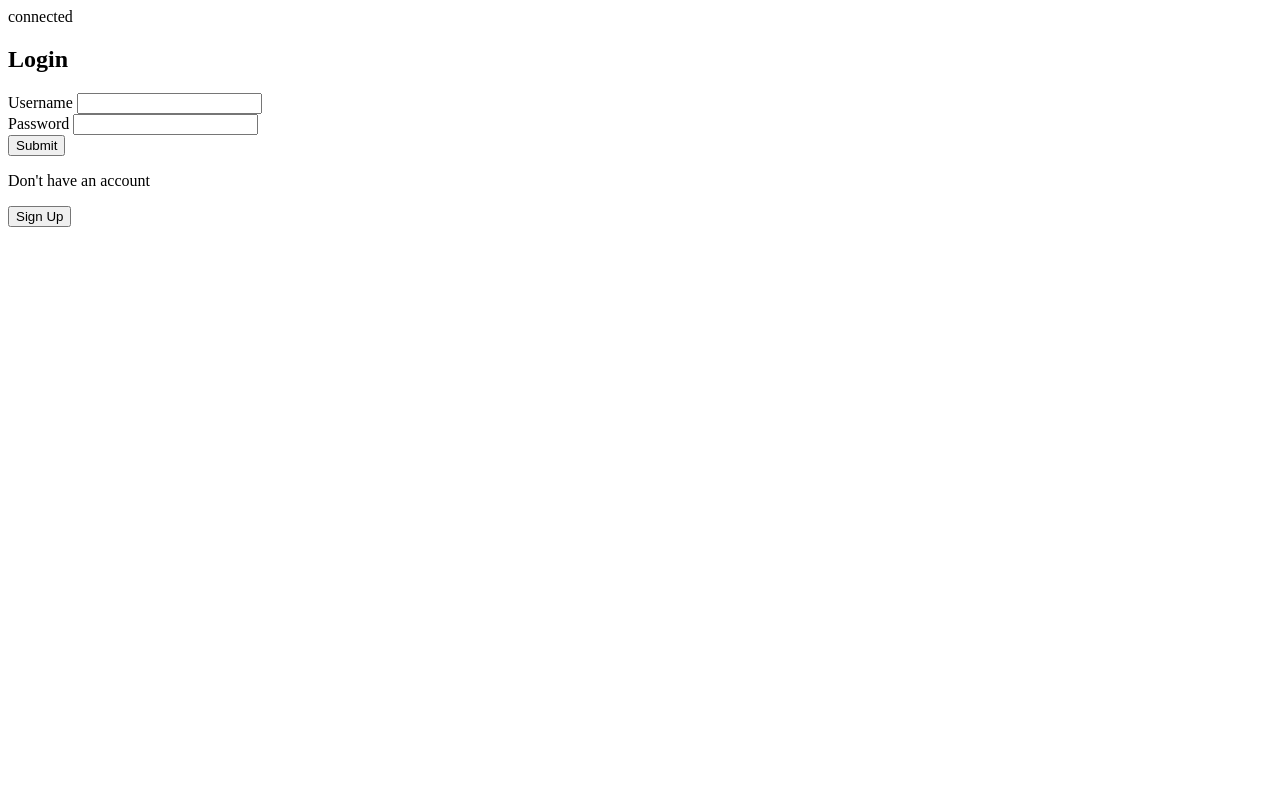
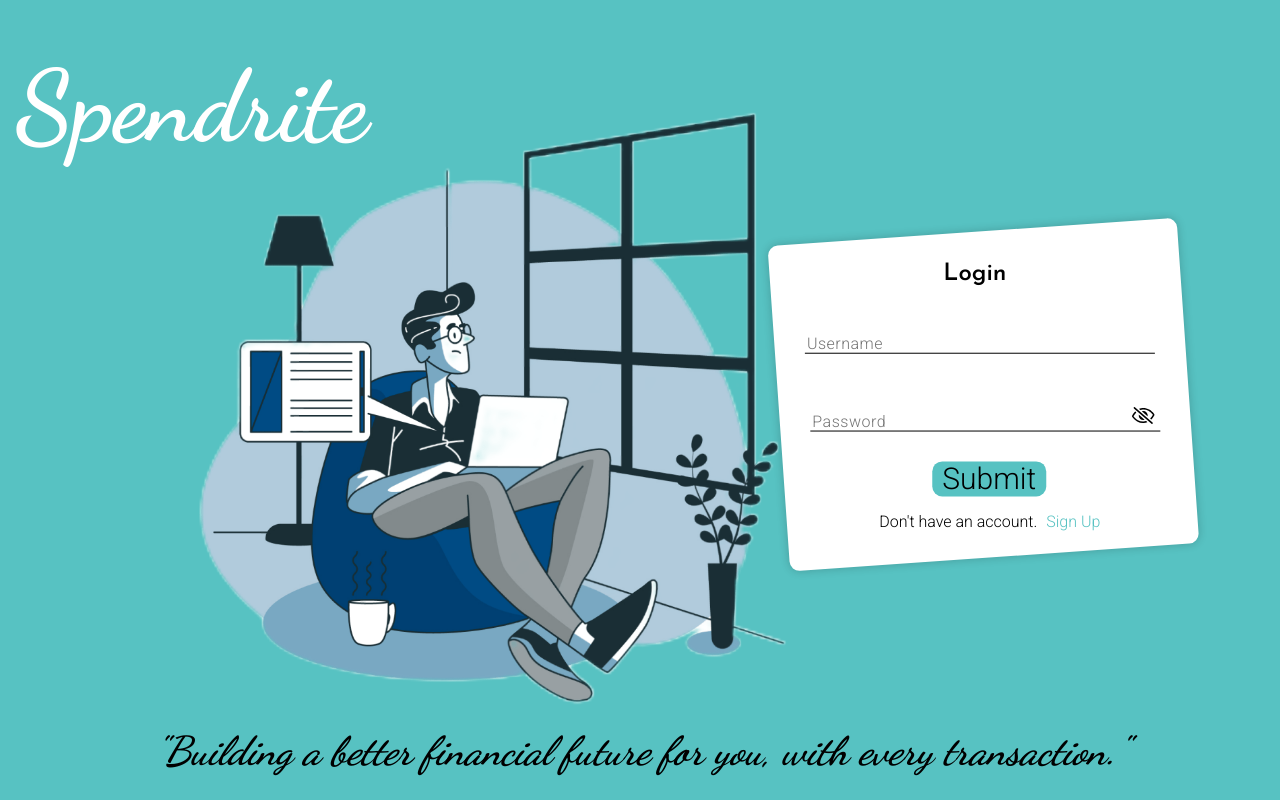
Before and after one commit to Sudip-khadka/spendrite, a PHP site: page /login.php in a window 1280 px wide. Run offline with PHP 8.4, Linux system fonts and the light colour scheme.

Commit message:
Added css for login and signup page and added show and hide feature for password

```diff
--- a/login.php
+++ b/login.php
@@ -34,19 +34,58 @@
     <meta charset="UTF-8">
     <meta name="viewport" content="width=device-width, initial-scale=1.0">
     <title>Login</title>
+    <link rel="stylesheet" href="signup.css">
+    <link rel="preconnect" href="https://fonts.googleapis.com">
+<link rel="preconnect" href="https://fonts.gstatic.com" crossorigin>
+<link href="https://fonts.googleapis.com/css2?family=Dancing+Script:wght@700&family=Josefin+Sans:wght@600&family=Roboto:wght@300&display=swap" rel="stylesheet">
+<script type="module" src="https://unpkg.com/ionicons@7.1.0/dist/ionicons/ionicons.esm.js"></script>
+<script nomodule src="https://unpkg.com/ionicons@7.1.0/dist/ionicons/ionicons.js"></script>
+<script>
+        document.addEventListener('DOMContentLoaded', function() {
+            const passwordInput = document.getElementById('password');
+            const eyeIcon = document.querySelector('ion-icon[name="eye-off-outline"]');
+
+            eyeIcon.addEventListener('click', function() {
+                if (passwordInput.type === 'password') {
+                    passwordInput.type = 'text';
+                    eyeIcon.setAttribute('name', 'eye-outline');
+                } else {
+                    passwordInput.type = 'password';
+                    eyeIcon.setAttribute('name', 'eye-off-outline');
+                }
+            });
+
+            // Hide the second eye icon initially
+            const eyeIconOutline = document.querySelector('ion-icon[name="eye-outline"]');
+            eyeIconOutline.style.display = 'none';
+
+            // Show the second eye icon when the password input is focused
+            passwordInput.addEventListener('focus', function() {
+                eyeIconOutline.style.display = 'block';
+            });
+
+            // Hide the second eye icon when the password input loses focus
+            passwordInput.addEventListener('blur', function() {
+                eyeIconOutline.style.display = 'none';
+            });
+        });
+    </script>
 </head>
 <body>
+<h1 class="header"><b>Spendrite</b></h1>
+<img src="images/signup.png" alt="Signup Image">
+<div class="login form-container">
+    <form action="login.php" method="post">
     <h2>Login</h2>
-    <form action="login.php" method="post">
-        <label for="username">Username</label>
-        <input type="text" name="username" id="username" required><br>
+        <input type="text" name="username" id="username" placeholder="Username"><br>
+        <input type="password" name="password" id="password" placeholder="Password"><br>
+        <ion-icon name="eye-off-outline"></ion-icon>
+        <button type="submit" name="submit">Submit</button>
+        <p>Don't have an account. <span><a href="signup.php">Sign Up</a></span></p>
 
-        <label for="password">Password</label>
-        <input type="password" name="password" id="password" required><br>
+    </form>
+</div>
+<p class="footer"><i>"Building a better financial future for you, with every transaction."</i></p>
 
-        <button type="submit" name="submit">Submit</button>
-    </form>
-    <p>Don't have an account</p>
-<a href="signup.php"><button>Sign Up</button></a>
 </body>
 </html>
--- /dev/null
+++ b/signup.css
@@ -0,0 +1,122 @@
+
+body {
+    background-color: #57C2C2;
+    display: flex;
+    justify-content: center;
+    align-items: center;
+    height: 100vh;
+    margin: 0;
+}
+
+.form-container {
+    font-family: 'Roboto', sans-serif;
+    top: -30px;
+    position: relative;
+    left: 300px; /* Adjust the left distance to move the form to the right */
+    transform-origin: top center; /* Set the transformation origin to the top center */
+    transform: rotate(-4deg); /* Rotate the form container slightly to the left */
+    background-color: #fff;
+    padding: 10px 30px;
+    border-radius: 10px;
+    text-align: center;
+    box-shadow: 0px 0px 10px rgba(0, 0, 0, 0.2);
+    max-width: 350px; /* Adjust the maximum width of the form */
+    width: 100%; /* Make the form container take the full available width */
+    margin-top: 50px; /* Adjust the top margin to move the form down */
+}
+
+h2 {
+    font-family: 'Josefin Sans', sans-serif;
+    transform: rotate(4deg);
+}
+
+input {
+    font-family: 'Roboto', sans-serif;
+    align-items: center;
+    width: 100%;
+    margin: 30px 0;
+    border: none;
+    border-bottom: 1px solid #000;
+    outline: none;
+    transform: rotate(4deg);
+}
+
+::placeholder {
+    letter-spacing: 0.5px;
+    font-family: 'Roboto', sans-serif;
+    font-size: 16px;
+}
+button{
+    padding:0 10px;
+    font-family: 'Roboto', sans-serif;
+    font-size: 30px;
+    background-color: #57C2C2;
+    border:none;
+    border-radius: 10px;
+}
+button,
+p {
+    transform: rotate(4deg);
+}
+
+a {
+    padding: 5px;
+    text-decoration: none;
+    color: #57C2C2;
+}
+img {
+    position: absolute;
+    top: 50%;
+    left: 15%;
+    transform: translateY(-50%);
+    max-width: 700px;
+    width: 100%;
+    z-index: 1;
+}
+.header {
+    font-family: 'Dancing Script', cursive;
+    position: absolute;
+    top: 5%;
+    left: 15%; /* Move the header to the horizontal center */
+    transform: translate(-50%, -50%);
+    font-size:100px;
+    color: #fff; /* Set the header color to white */
+    z-index: 2;
+}
+
+.footer {
+    font-family: 'Dancing Script', cursive;
+    position: absolute;
+    bottom: -15px; /* Adjust the distance from the bottom */
+    left: 50%; /* Move the footer to the horizontal center */
+    transform: translate(-50%, 0);
+    font-size: 40px; /* Adjust the font size */
+    color: #000; /* Set the footer color to white */
+    white-space: nowrap; /* Prevent text from wrapping to multiple lines */
+    z-index: 2;
+}
+
+.login {
+    position: relative;
+}
+
+/* CSS for the eye icon */
+ion-icon[name*="eye"] {
+    font-size: 24px;
+    position: absolute;
+    top: 60%;
+    right: 35px;
+    transform: translateY(-50%);
+    cursor: pointer;
+    z-index: 2;
+}
+
+/* Hide the second eye icon initially */
+ion-icon[name="eye"] {
+    display: none;
+}
+
+/* Adjusting the input's padding to make space for the icon */
+input[type="password"] {
+    padding-right: 45px; /* Adding some padding to the right */
+}
```
Also changed, not shown: signup.php (+23 -25 lines), images/signup.png (added).
